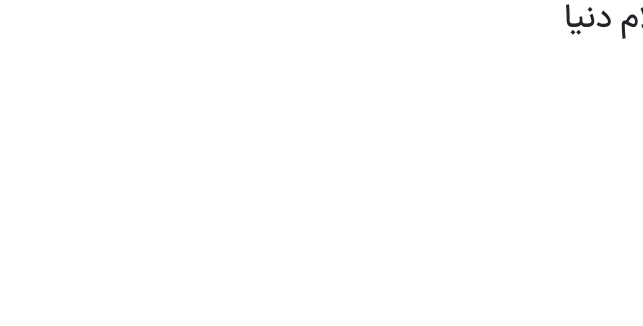
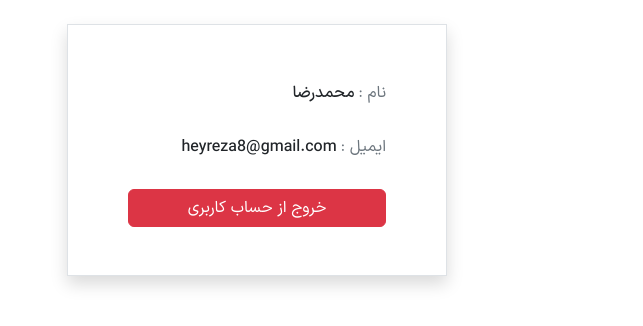
Before and after one commit to mhmdrdat770/react-auth-example, a React (Create React App) app: page / in a window 1280 px wide. Shown: the top 326 px of the page, without its empty margins (637-1280 px from the left). Built offline with nearby package versions, Linux system fonts and the light colour scheme.

Commit message:
add router

```diff
--- a/src/App.js
+++ b/src/App.js
@@ -1,12 +1,11 @@
 import 'bootstrap/dist/css/bootstrap.min.css';
 import './fonts/IranSans/Webfonts/fontiran.css'
 import './App.css'
+import { Outlet } from 'react-router-dom';
 const App = () => {
   return (
     <>
-    <h2>
-      سلام دنیا
-    </h2>
+      <Outlet />
     </>
   )
 }
--- a/src/components/auth/Login.JSX
+++ b/src/components/auth/Login.JSX
@@ -1,3 +1,4 @@
+
 const Register = () => {
     return (
         <>
--- a/src/components/auth/Register.jsx
+++ b/src/components/auth/Register.jsx
@@ -1,3 +1,5 @@
+
+
 const Register = () => {
     return (
         <>
--- a/src/index.js
+++ b/src/index.js
@@ -1,10 +1,14 @@
 import { StrictMode } from 'react';
 import { createRoot } from 'react-dom/client';
-import App from './App';
+import { RouterProvider } from 'react-router-dom';
+import { HelmetProvider } from 'react-helmet-async';
+import { router } from './routes/route';
 
 const root = createRoot(document.getElementById('root'));
 root.render(
   <StrictMode>
-    <App />
+    <HelmetProvider>
+    <RouterProvider router={router} />
+    </HelmetProvider>
   </StrictMode>
 );
--- /dev/null
+++ b/src/routes/route.jsx
@@ -0,0 +1,25 @@
+import { createBrowserRouter } from "react-router-dom";
+import App from "../App";
+import Login from '../components/auth/Login'
+import Register from '../components/auth/Register'
+import Dashbord from '../components/dashbord/Dashbord'
+export const router = createBrowserRouter([
+    {
+        path : "/",
+        element : <App />,
+        children : [
+            {
+                path : "/",
+                element : <Dashbord />
+            },
+            {
+                path : "auth/login",
+                element : <Login />
+            },
+            {
+                path : "auth/register",
+                element : <Register />
+            },
+        ]
+    }
+])
```
